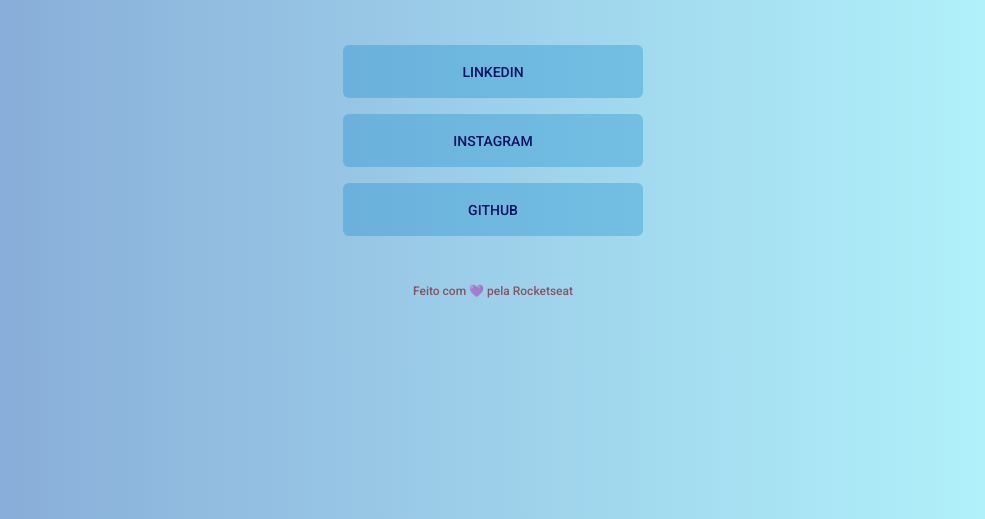
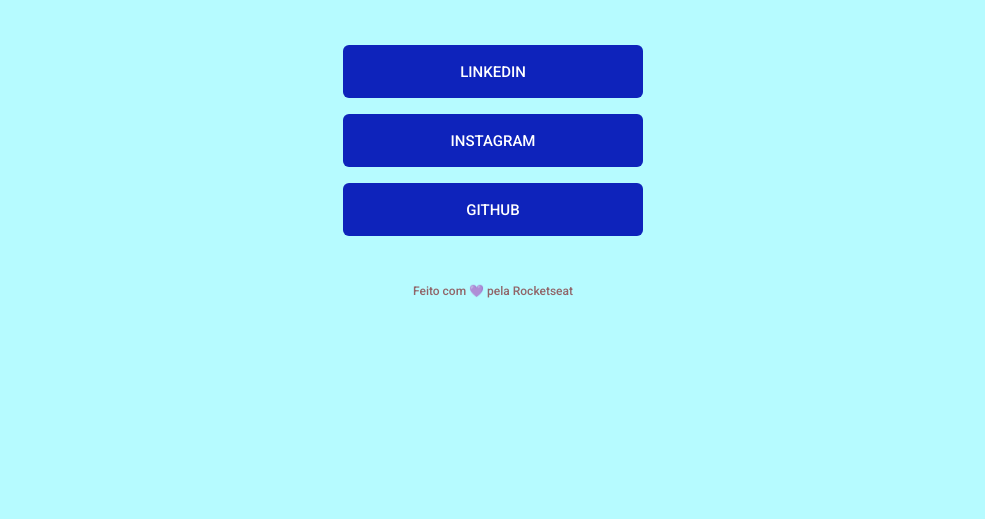
Before and after one commit to samuel-git923/maratona-explorer, a plain HTML site: page index.html in a window 1280 px wide. Shown: the part 281-800 px from the top of the page, without its empty margins (147-1132 px from the left). Drawn offline with Linux system fonts and the light colour scheme.

Commit message:
Alteração nas cores de fundo e dos links

```diff
--- a/style.css
+++ b/style.css
@@ -12,7 +12,7 @@ a {
 
 body {
     font-family: 'Roboto', sans-serif;
-    background-image: linear-gradient(to right, #83a4d4, #b6fbff);
+    background-color: #b6fbff;
 }
 
 img {
@@ -59,15 +59,14 @@ ul {
 
 .container ul li a {
     text-decoration: none;
-    background-color:
-    rgba(5, 130, 197, 0.3);
-    color: #061161;
+    background-color: #0e23bb;
+    color: white;
     text-transform: uppercase;
     height: 53px;
     display: flex;
     justify-content: center;
     align-items: center;
-    font-size: 14px;
+    font-size: 15px;
     margin-bottom: 16px;
     border-radius: 6px;
     transition: 480ms;
@@ -76,7 +75,6 @@ ul {
 /* PSEUDO CLASS */
 .container ul li a:hover {
     background-color: #061161;
-    color: white;
     transform: scale(1.1);
     border: none;
 }
```
